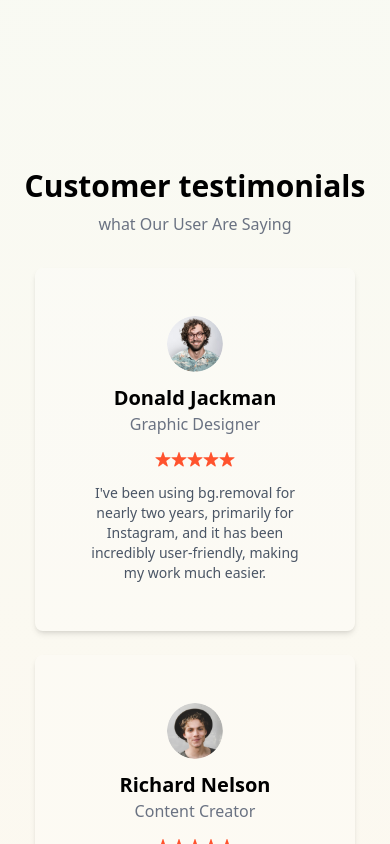
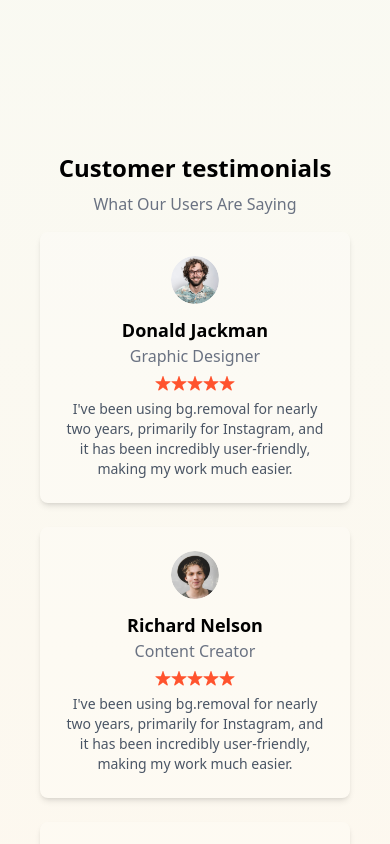
Before and after one commit to fahad-khan11/image-generate-SaaS_App-using-Next-Mern-, a Next.js app: page / in a window 390 px wide. Shown: the part 2360-3204 px from the top of the page. Built offline with nearby package versions, Linux system fonts and the light colour scheme.

Commit message:
working on the animation

```diff
--- a/app/components/Description.js
+++ b/app/components/Description.js
@@ -6,7 +6,7 @@ import { motion } from 'framer-motion';
 const Description = () => {
   return (
     <motion.div
-    initial={{ opacity: 0.2, y: 100 }}
+    initial={{ opacity: 0.2, y: 140 }}
     transition={{ duration: 1 }}
     whileInView={{ opacity: 1, y: 0 }}
     viewport={{ once: true }}
--- a/app/components/Footer.js
+++ b/app/components/Footer.js
@@ -11,9 +11,9 @@ const Footer = () => {
         <div className='flex gap-2.5'>
             <Image src={assets.facebook_icon} alt="facebook-icon" width={35} />
 
-            <Image src={assets.twitter_icon} akt="twitter-icon" width={35} />
+            <Image src={assets.twitter_icon} alt="twitter-icon" width={35} />
 
-            <Image src={assets.instagram_icon} akt="intagram-icon" width={35} />
+            <Image src={assets.instagram_icon} alt="intagram-icon" width={35} />
         </div>
     </div>
   )
--- a/app/components/GenerateBtn.js
+++ b/app/components/GenerateBtn.js
@@ -1,15 +1,37 @@
+"use client"
 import Image from 'next/image'
-import React from 'react'
+import React, { useContext } from 'react'
 import { assets } from '../assets/assets'
+import { motion } from 'framer-motion'
+import { AppContext } from '../context/AppContext'
+import { useRouter } from 'next/navigation'
 
 const GenerateBtn = () => {
+    const { user, setShowLogin } = useContext(AppContext);
+      const router = useRouter();
+
+      const onClickHandler = () => {
+          if (user) {
+              router.push('/result');
+          } else {
+              setShowLogin(true);
+          }
+      };
+
   return (
-    <div className='pb-16 text-center'>
+    <motion.div
+    initial={{ opacity: 0.2, y: 140 }}
+    transition={{ duration: 1 }}
+    whileInView={{ opacity: 1, y: 0 }}
+    viewport={{ once: true }}
+    className='pb-16 text-center'>
         <h1 className='text-2xl md:text-3xl lg:text-4xl mt-4  font-semibold text-neutral-800 py-6 md:py-16'>See the magic. Try now</h1>
-        <button className='inline-flex items-center gap-2 px-12 py-3 rounded-full bg-black text-white m-auto hover:scale-105 transition-all duration-500'>Generate Images
+        <button
+        onClick={onClickHandler}
+        className='inline-flex items-center gap-2 px-12 py-3 rounded-full bg-black text-white m-auto hover:scale-105 transition-all duration-500'>Generate Images
             <Image src={assets.star_group} alt="star-icons" className='h-6 w-6'/>
         </button>
-    </div>
+    </motion.div>
   )
 }
 
--- a/app/components/Step.js
+++ b/app/components/Step.js
@@ -7,7 +7,7 @@ import { motion } from "framer-motion";
 const Step = () => {
   return (
     <motion.div
-      initial={{ opacity: 0.2, y: 100 }}
+      initial={{ opacity: 0.2, y: 140 }}
       transition={{ duration: 1 }}
       whileInView={{ opacity: 1, y: 0 }}
       viewport={{ once: true }}
--- a/app/components/Testimonial.js
+++ b/app/components/Testimonial.js
@@ -1,25 +1,32 @@
+'use client'
 import React from 'react'
 import { assets, testimonialsData } from '../assets/assets'
 import Image from 'next/image'
+import { motion } from 'framer-motion'
 
 const Testimonial = () => {
   return (
-    <div className='flex flex-col justify-center items-center my-20 py-12 md:px-28'>
-         <h1 className='text-3xl sm:text-4xl font-semibold mb-2 '>Customer testimonials</h1>
-         <p className='text-gray-500 mb-8 '>what Our User Are Saying</p>
+    <motion.div
+    initial={{ opacity: 0.2, y: 140 }}
+    transition={{ duration: 1 }}
+    whileInView={{ opacity: 1, y: 0 }}
+    viewport={{ once: true }}
+    className='flex flex-col justify-center items-center my-10 py-8 px-6 sm:px-10 md:px-28'>
+         <h1 className='text-2xl sm:text-3xl md:text-4xl font-semibold mb-2 text-center'>Customer testimonials</h1>
+         <p className='text-gray-500 mb-4 sm:mb-6 md:mb-8 text-center'>What Our Users Are Saying</p>
 
-         <div className='flex flex-col md:flex-row  gap-6 '>
+         <div className='flex flex-col md:flex-row gap-6'>
             {
-                testimonialsData.map((testimonial,index)=>(
-                    <div key={index} className='bg-white/20 p-12 rounded-lg shadow-md  w-80 m-auto cursor-pointer hover:scale-[1.02] transition-all'>
+                testimonialsData.map((testimonial, index) => (
+                    <div key={index} className='bg-white/20 p-6 sm:p-8 md:p-12 rounded-lg shadow-md w-full sm:w-80 m-auto cursor-pointer hover:scale-[1.02] transition-all'>
                         <div className='flex flex-col items-center'>
-                            <Image src={testimonial.image} alt='testimonial-images' className='rounded-full w-14' />
-                            <h2 className='text-xl font-semibold mt-3'>{testimonial.name}</h2>
-                            <p className='text-gray-500 mb-4'>{testimonial.role}</p>
-                            <div className='flex mb-4 '>
+                            <Image src={testimonial.image} alt='testimonial-images' className='rounded-full w-12 sm:w-14' />
+                            <h2 className='text-lg sm:text-xl font-semibold mt-3'>{testimonial.name}</h2>
+                            <p className='text-gray-500 mb-2 sm:mb-4'>{testimonial.role}</p>
+                            <div className='flex mb-2 sm:mb-4'>
                                 {
-                                    Array(testimonial.stars).fill().map((item,index)=>(
-                                        <Image src={assets.rating_star} layout='rating-icons' key={index}/>
+                                    Array(testimonial.stars).fill().map((_, idx) => (
+                                        <Image src={assets.rating_star} alt='rating-icons' key={idx} />
                                     ))
                                 }
                             </div>
@@ -29,7 +36,7 @@ const Testimonial = () => {
                 ))
             }
          </div>
-    </div>
+    </motion.div>
   )
 }
 
--- a/app/login/LoginPage.js
+++ b/app/login/LoginPage.js
@@ -25,7 +25,7 @@ const LoginPage = () => {
     <>
       {
         showLogin && (
-          <div className='absolute top-0 left-0 right-0 bottom-0 z-10 backdrop-blur-sm bg-black/30 flex justify-center items-center'>
+          <div className='fixed  top-0 left-0 right-0 bottom-0 z-10 backdrop-blur-sm bg-black/30 flex justify-center items-center'>
             <form className='relative bg-white p-10 rounded-xl text-slate-500'>
               <h1 className='text-center text-2xl text-neutral-700 font-medium'>{state}</h1>
               <p className='text-sm'>Welcome back! Please sign in to continue</p>
```
